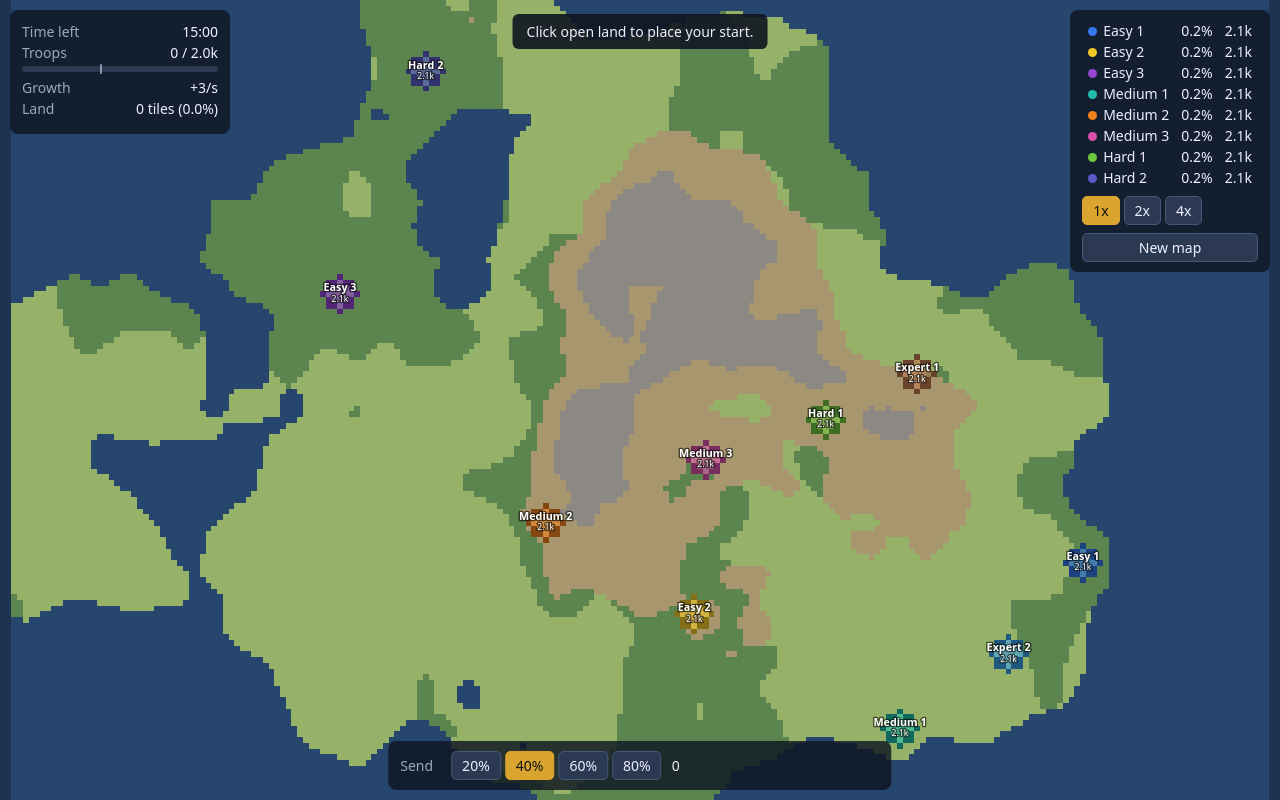
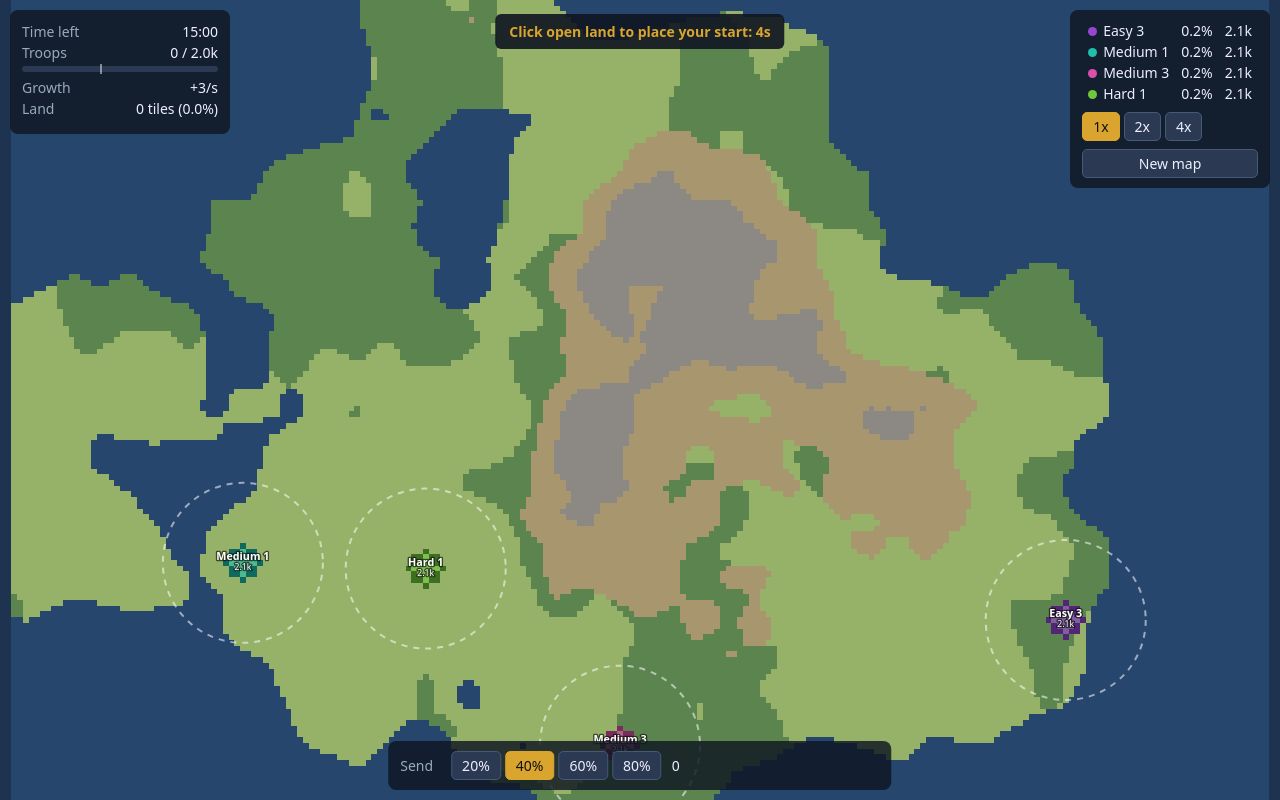
Before and after one commit to cubicobelus/outgrow, a plain HTML site: page index.html in a window 1280 px wide. Drawn offline with Linux system fonts and the light colour scheme; animation ran at ten frames a second.

Commit message:
Add starting window where everyone places their start

```diff
--- a/css/style.css
+++ b/css/style.css
@@ -28,8 +28,9 @@ button.on { background: #d9a52e; border-color: #d9a52e; color: #111; }
 #sending { min-width: 48px; }
 #hover { color: #9ab; min-width: 150px; }
 
-#msg, #paused { position: fixed; top: 14px; left: 50%; transform: translateX(-50%); background: rgba(15, 22, 34, 0.9); padding: 8px 14px; border-radius: 6px; pointer-events: none; }
-#paused { top: 54px; }
+#msg, #paused, #start { position: fixed; top: 14px; left: 50%; transform: translateX(-50%); background: rgba(15, 22, 34, 0.9); padding: 8px 14px; border-radius: 6px; pointer-events: none; }
+#msg, #paused { top: 54px; }
+#start { font-weight: 600; color: #d9a52e; }
 #overlay { position: fixed; inset: 0; display: flex; align-items: center; justify-content: center; background: rgba(0, 0, 0, 0.4); }
 #overlay .panel { position: static; text-align: center; padding: 20px 28px; }
 #overlay h2 { margin: 0 0 14px; }
--- a/index.html
+++ b/index.html
@@ -33,6 +33,7 @@
 
 <div id="msg" hidden></div>
 <div id="paused" hidden>Paused</div>
+<div id="start" hidden></div>
 <div id="overlay" hidden>
   <div class="panel">
     <h2 id="result"></h2>
--- a/js/bots.js
+++ b/js/bots.js
@@ -6,7 +6,8 @@
 // and cheap to take.
 //   think:      seconds between decisions [min, max]
 //   trigger:    take open land when troops reach this share of cap [min, max], picked once per bot
-//   share:      share of troops sent at open land
+//   share:      share of troops sent at open land; earlyShare in the first earlyTime seconds
+//               (overspending at the start is a classic mistake: low troops grow slowly)
 //   war:        attack a player once troops reach this share of cap; warShare is the share sent
 //   aggression: chance to hit a neighbour even while open land is left
 //   idle:       chance to skip a decision
@@ -26,8 +27,8 @@ const EXPERT = { think: 0.2, openTrigger: 0.35, openShare: 0.45, openGuard: 0.5,
 const HARD =   { think: 0.4, openTrigger: 0.45, openShare: 0.35, openGuard: 0.3, safety: 0.9, minGain: 30, snipe: 1.2 };
 
 const BOT_TYPES = {
-  easy:   { label: 'Easy',   think: [1.5, 3],   trigger: [0.6, 0.8],   share: 0.25, war: 0.97, warShare: 0.25, aggression: 0,    idle: 0.5, pick: 'random' },
-  medium: { label: 'Medium', think: [0.8, 1.5], trigger: [0.45, 0.55], share: 0.35, war: 0.9,  warShare: 0.35, aggression: 0.03, idle: 0.1, pick: 'weakest' },
+  easy:   { label: 'Easy',   think: [1.5, 3],   trigger: [0.6, 0.8],   share: 0.25, earlyShare: 0.75, earlyTime: 60, war: 0.97, warShare: 0.25, aggression: 0,    idle: 0.5, pick: 'random' },
+  medium: { label: 'Medium', think: [0.8, 1.5], trigger: [0.45, 0.55], share: 0.35, earlyShare: 0.6,  earlyTime: 45, war: 0.9,  warShare: 0.35, aggression: 0.03, idle: 0.1, pick: 'weakest' },
   hard:   { label: 'Hard',   patient: HARD },
   expert: { label: 'Expert', patient: EXPERT },
 };
@@ -83,7 +84,7 @@ function botThink(game, p) {
   }
   const open = game.touches(p.id, NEUTRAL);
   if (open && p.troops >= p.trigger * cap && !(target && game.rand() < T.aggression)) {
-    game.launchAttack(p, NEUTRAL, p.troops * T.share);
+    game.launchAttack(p, NEUTRAL, p.troops * (game.time < T.earlyTime ? T.earlyShare : T.share));
   } else if (target && p.troops >= (open ? p.trigger : T.war) * cap) {
     game.launchAttack(p, target.id, p.troops * T.warShare);
   }
--- a/js/economy.js
+++ b/js/economy.js
@@ -14,6 +14,8 @@ const ECON = {
   matchTime: 900,      // seconds; when time runs out the most land wins
   winShare: 0.8,       // or hold this share of the land to win early
   spawnRadius: 3,
+  spawnTime: 8,        // seconds of starting window where everyone places a start
+  spawnGap: 14,        // starts must be at least this many tiles apart
 };
 
 // Terrain ids index this table. Water cannot be taken.
--- a/js/game.js
+++ b/js/game.js
@@ -18,6 +18,8 @@ class Game {
     this.attacks = [];
     this.dirty = new Set();
     this.time = 0;
+    this.phase = 'start';
+    this.startLeft = ECON.spawnTime;
     this.landTiles = 0;
     for (const t of map.terrain) if (t !== WATER) this.landTiles++;
     this.human = this.addPlayer('You', PLAYER_COLORS[0], null);
@@ -32,6 +34,7 @@ class Game {
     const p = {
       id: this.players.length, name, color, isBot: !!botType, botType, alive: true, spawned: false,
       troops: 0, tiles: 0, sumX: 0, sumY: 0, border: new Set(), nextThink: 0,
+      spawnAt: 0.5 + this.rand() * (ECON.spawnTime - 1.5), // when a bot places its start
     };
     this.players.push(p);
     return p;
@@ -88,10 +91,18 @@ class Game {
     this.attacks = this.attacks.filter(a => a.attacker !== p.id);
   }
 
-  // Claims a small disc around (cx, cy). Returns false if the spot is not open land.
-  spawn(p, cx, cy) {
+  // A start must be open land and at least ECON.spawnGap tiles from every other start.
+  canSpawn(p, cx, cy, gap = ECON.spawnGap) {
     const c = cy * this.w + cx;
-    if (!this.isLand(c) || this.owner[c] !== NEUTRAL) return false;
+    if (cx < 0 || cy < 0 || cx >= this.w || cy >= this.h || !this.isLand(c)) return false;
+    if (this.owner[c] !== NEUTRAL && this.owner[c] !== p.id) return false;
+    return !this.players.some(q => q !== p && q.spawned && (q.spawnX - cx) ** 2 + (q.spawnY - cy) ** 2 < gap * gap);
+  }
+
+  // Claims a small disc around (cx, cy), moving p's start if it already has one.
+  spawn(p, cx, cy, gap) {
+    if (!this.canSpawn(p, cx, cy, gap)) return false;
+    if (p.spawned) this.clearStart(p);
     const r = ECON.spawnRadius;
     for (let y = cy - r; y <= cy + r; y++) {
       for (let x = cx - r; x <= cx + r; x++) {
@@ -102,23 +113,66 @@ class Game {
       }
     }
     p.spawned = true;
+    p.spawnX = cx; p.spawnY = cy;
     p.troops = maxTroops(p.tiles) * ECON.startTroopsFrac;
     return true;
   }
 
-  spawnBots() {
-    const minDist = 14;
-    const taken = this.players.filter(p => p.spawned).map(p => [p.sumX / p.tiles, p.sumY / p.tiles]);
+  // Gives the start back without eliminating the player (only during the starting window).
+  clearStart(p) {
+    const tiles = [...p.border];
+    for (let i = 0; i < this.owner.length; i++) if (this.owner[i] === p.id) tiles.push(i);
+    for (const i of tiles) this.owner[i] = NEUTRAL;
+    p.tiles = 0; p.sumX = 0; p.sumY = 0; p.border.clear();
+    for (const i of tiles) {
+      this.dirty.add(i);
+      for (const j of this.neighbors(i)) { this.refreshBorder(j); this.dirty.add(j); }
+    }
+  }
+
+  // A random valid spot. With `smart`, compares many and keeps the one with the most room:
+  // far from other starts and with plenty of cheap plains nearby.
+  findStart(p, smart) {
+    let best = null, bestScore = -1, found = 0;
+    for (let tries = 0; tries < 3000 && found < (smart ? 60 : 1); tries++) {
+      const x = Math.floor(this.rand() * this.w), y = Math.floor(this.rand() * this.h);
+      if (!this.canSpawn(p, x, y, tries < 2500 ? ECON.spawnGap : 4)) continue;
+      found++;
+      let score = 0;
+      if (smart) {
+        let near = 40;
+        for (const q of this.players) if (q !== p && q.spawned) near = Math.min(near, Math.hypot(q.spawnX - x, q.spawnY - y));
+        let plains = 0;
+        for (let dy = -8; dy <= 8; dy += 2) for (let dx = -8; dx <= 8; dx += 2) {
+          const xx = x + dx, yy = y + dy;
+          if (xx >= 0 && yy >= 0 && xx < this.w && yy < this.h && this.map.terrain[yy * this.w + xx] === PLAINS) plains++;
+        }
+        score = near + plains * 0.3;
+      }
+      if (score > bestScore) { best = [x, y]; bestScore = score; }
+    }
+    return best;
+  }
+
+  placeBot(p) {
+    const spot = this.findStart(p, p.botType === 'hard' || p.botType === 'expert');
+    if (spot) this.spawn(p, spot[0], spot[1], 4);
+    else p.alive = false;
+  }
+
+  // Starting window: bots drop in at random moments, the human may place and move freely.
+  stepStart() {
+    this.startLeft -= TICK;
+    const elapsed = ECON.spawnTime - this.startLeft;
+    for (const p of this.players) if (p.isBot && p.alive && !p.spawned && elapsed >= p.spawnAt) this.placeBot(p);
+    if (this.startLeft > 0) return;
     for (const p of this.players) {
-      if (!p.isBot || p.spawned) continue;
-      for (let tries = 0; tries < 2000; tries++) {
-        const x = Math.floor(this.rand() * this.w), y = Math.floor(this.rand() * this.h);
-        const d = tries < 1500 ? minDist : 4;
-        if (taken.some(([tx, ty]) => (tx - x) ** 2 + (ty - y) ** 2 < d * d)) continue;
-        if (this.spawn(p, x, y)) { taken.push([x, y]); break; }
-      }
-      if (!p.spawned) p.alive = false;
+      if (!p.alive || p.spawned) continue;
+      if (p.isBot) this.placeBot(p);
+      else { const spot = this.findStart(p, false); if (spot) this.spawn(p, spot[0], spot[1], 4); }
     }
+    this.phase = 'play';
+    this.time = 0;
   }
 
   // Tiles of `target` (or neutral land) touching `attacker`, with how many attacker tiles each touches.
@@ -193,6 +247,7 @@ class Game {
   }
 
   step() {
+    if (this.phase === 'start') return this.stepStart();
     this.time += TICK;
     for (const p of this.players) {
       if (!p.alive || !p.spawned) continue;
@@ -209,6 +264,7 @@ class Game {
 
   // The winning player, or null while the match is on.
   winner() {
+    if (this.phase === 'start') return null;
     const alive = this.players.filter(p => p.alive && p.spawned);
     if (!alive.length) return null;
     const top = alive.reduce((a, b) => (b.tiles > a.tiles ? b : a));
--- a/js/main.js
+++ b/js/main.js
@@ -10,12 +10,11 @@ let game, renderer, share = 0.4, speed = 1, paused = false, acc = 0, last = 0, m
 function newGame(seed) {
   seed = seed ?? Math.floor(Math.random() * 1e9);
   game = new Game(generateMap(MAP_W, MAP_H, seed), seed, BOT_LINEUP);
-  game.spawnBots();
   renderer = new Renderer(canvas, game);
   renderer.resize();
   ended = false; watching = false;
   el('overlay').hidden = true;
-  showMsg('Click open land to place your start.', 0);
+  showMsg('', 0);
 }
 
 function showMsg(text, seconds) {
@@ -38,13 +37,12 @@ canvas.addEventListener('click', e => {
   const i = renderer.tileAt(e.clientX, e.clientY);
   if (i < 0 || ended) return;
   const me = game.human;
-  if (me.spawned && !me.alive) return;
-  if (!me.spawned) {
+  if (game.phase === 'start') {
     const x = i % game.w, y = (i - x) / game.w;
-    if (game.spawn(me, x, y)) showMsg('', 0);
-    else showMsg('Pick open land that nobody owns.', 2);
+    if (!game.spawn(me, x, y)) showMsg(game.isLand(i) ? 'Too close to another start.' : 'Pick land, not water.', 2);
     return;
   }
+  if (!me.alive) return;
   if (!game.isLand(i)) return;
   const target = game.owner[i];
   if (target === me.id) return;
@@ -95,7 +93,7 @@ function updateHud() {
 function frame(now) {
   const dt = Math.min(0.25, (now - last) / 1000 || 0);
   last = now;
-  if (!paused && game.human.spawned && !ended) {
+  if (!paused && !ended) {
     acc += dt * speed;
     while (acc >= TICK) { game.step(); acc -= TICK; }
     const result = watching ? null : game.outcome();
@@ -109,6 +107,10 @@ function frame(now) {
   }
   if (msgTimer > 0) { msgTimer -= dt; if (msgTimer <= 0) showMsg('', 0); }
   el('paused').hidden = !paused;
+  el('start').hidden = game.phase !== 'start';
+  if (game.phase === 'start') {
+    el('start').textContent = `${game.human.spawned ? 'Click to move your start' : 'Click open land to place your start'}: ${Math.ceil(game.startLeft)}s`;
+  }
   renderer.draw();
   updateHud();
   requestAnimationFrame(frame);
--- a/js/render.js
+++ b/js/render.js
@@ -66,6 +66,19 @@ class Renderer {
 
   drawLabels() {
     const g = this.game, ctx = this.ctx, v = this.view;
+    if (g.phase === 'start') {
+      // Show the no-go zone around other starts while everyone is placing.
+      ctx.lineWidth = 2;
+      ctx.setLineDash([6, 6]);
+      ctx.strokeStyle = 'rgba(255,255,255,0.55)';
+      for (const p of g.players) {
+        if (!p.spawned || p === g.human) continue;
+        ctx.beginPath();
+        ctx.arc(v.x + (p.spawnX + 0.5) * v.scale, v.y + (p.spawnY + 0.5) * v.scale, ECON.spawnGap * v.scale, 0, Math.PI * 2);
+        ctx.stroke();
+      }
+      ctx.setLineDash([]);
+    }
     ctx.textAlign = 'center';
     ctx.textBaseline = 'middle';
     ctx.lineJoin = 'round';
```
Also changed, not shown: 1 other file.
